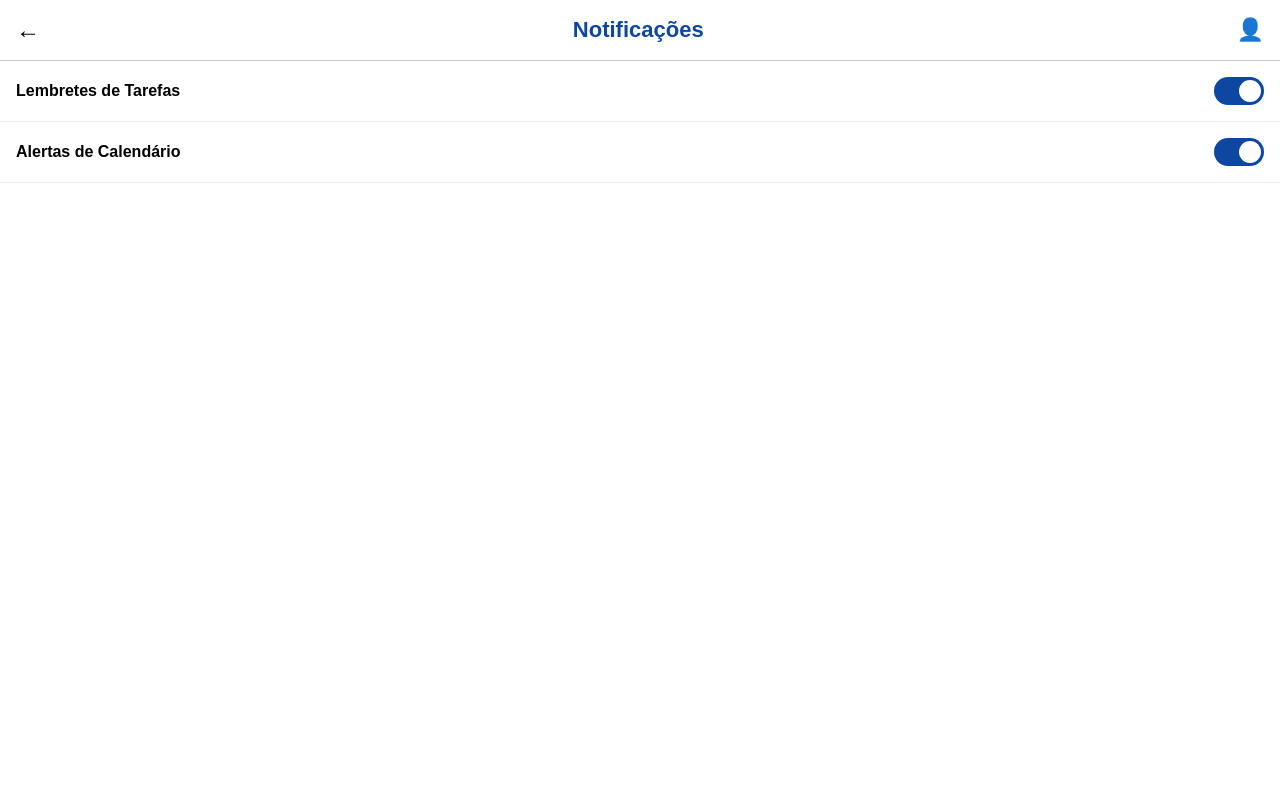
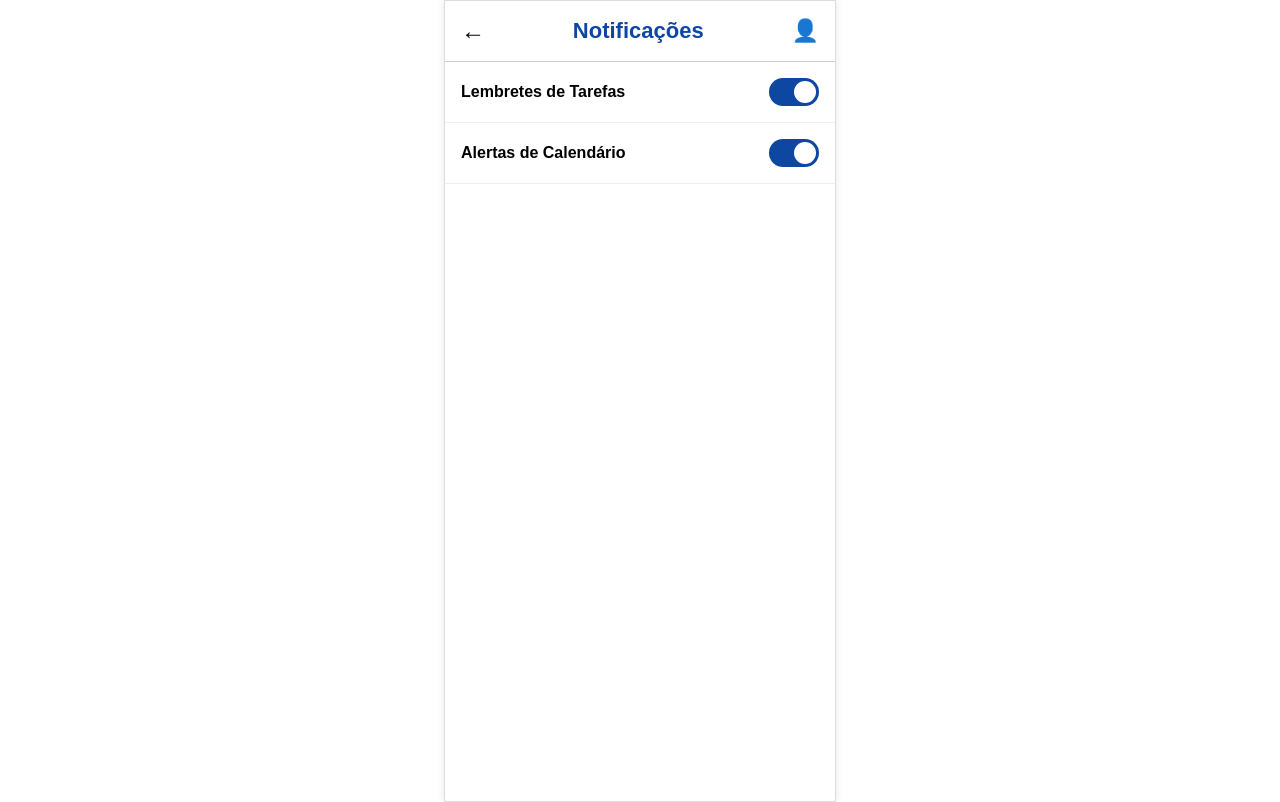
Before and after one commit to ICEI-PUC-Minas-PBE-ADS-SI/2025-1-p1-tiaw-time-flow, a plain HTML site: page index.html in a window 1280 px wide. Drawn offline with Linux system fonts and the light colour scheme.

Commit message:
Ultimas alterações

```diff
--- a/index.html
+++ b/index.html
@@ -7,6 +7,7 @@
   <link rel="stylesheet" href="style.css">
 </head>
 <body>
+  <div class="container">
 
     <div class="header">
       <div class="back" onclick="goBack()">←</div>
@@ -30,6 +31,6 @@
       </label>
     </div>
 
+  </div>
   <script src="script.js"></script>
 </body>
-</html>
--- a/style.css
+++ b/style.css
@@ -1,3 +1,10 @@
+body {
+  font-family: Arial, sans-serif;
+  margin: 0;
+  background-color: #fff;
+  display: flex;
+  justify-content: center;
+}
 body {
   font-family: Arial, sans-serif;
   margin: 0;
@@ -86,3 +93,11 @@ input:checked + .slider {
 input:checked + .slider:before {
   transform: translateX(22px);
 }
+
+.container {
+  width: 100%;
+  max-width: 390px; /* largura típica de celular */
+  min-height: 100vh;
+  border: 1px solid #ddd; /* só para visual em desktop */
+  box-shadow: 0 0 8px rgba(0,0,0,0.1);
+}
```
Also changed, not shown: README.md (added). Lines whose indentation alone changed are shown as unchanged.
